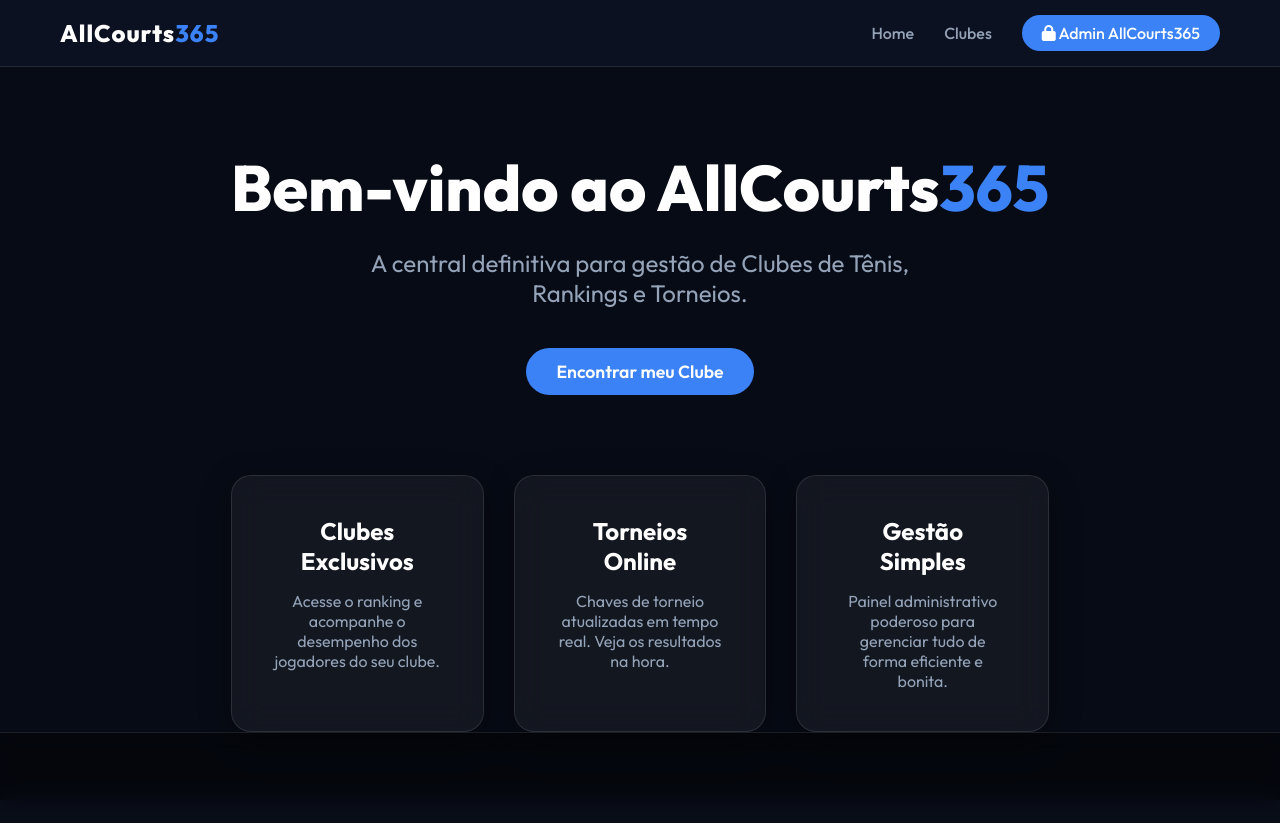
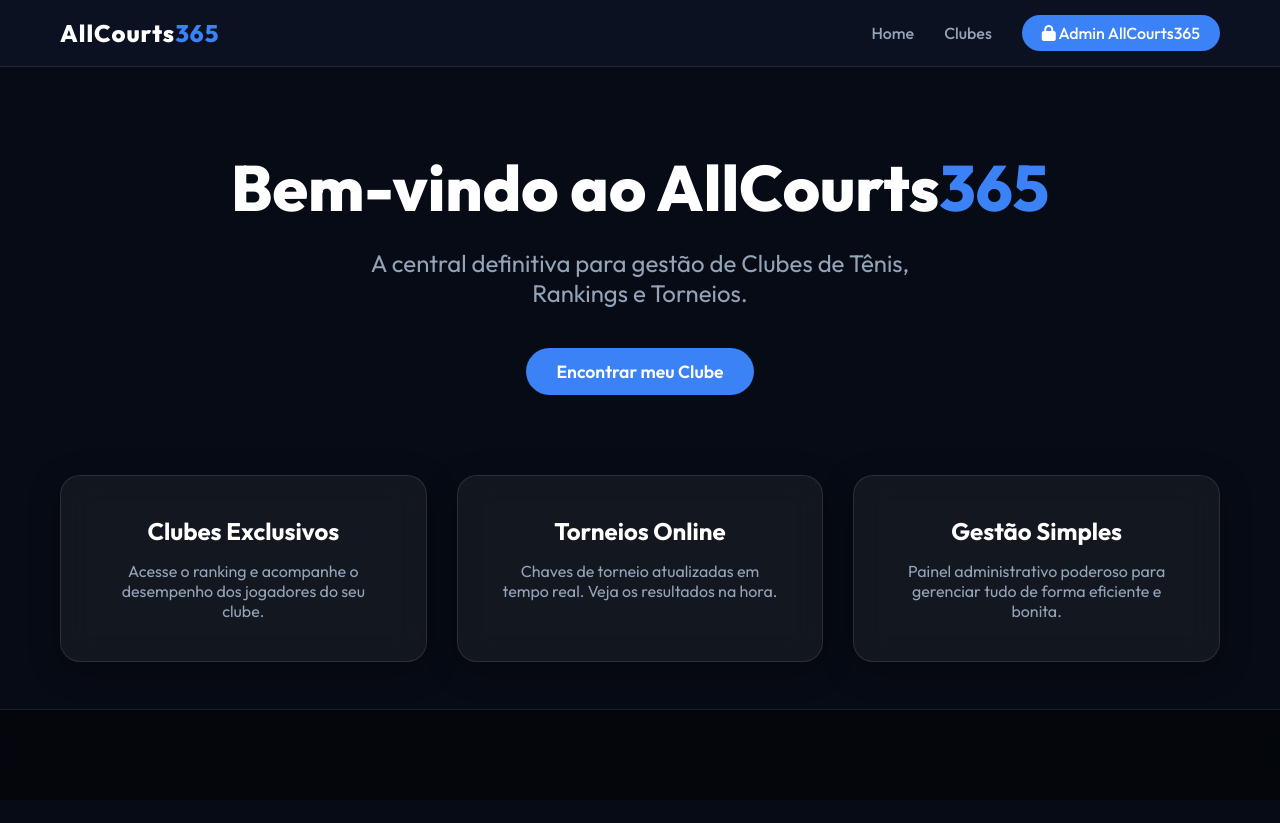
Before and after one commit to allcourts365/AllCourts365, a Django app: page / in a window 1280 px wide. After the commit the page ends 710 px from the top, so only its background shows below. Run offline with Django 5.2, Linux system fonts and the light colour scheme; data comes from the database, SQL or seed files in the repository.

Commit message:
fix: force 3 columns grid on desktop for home cards

```diff
--- a/static/css/style.css
+++ b/static/css/style.css
@@ -258,6 +258,10 @@ input, select, textarea, button {
 @media (min-width: 768px) {
     .mobile-only { display: none !important; }
     .desktop-only { display: block !important; }
+
+    .desktop-3-cols {
+        grid-template-columns: repeat(3, 1fr) !important;
+    }
 }
 
 @media (max-width: 767px) {
--- a/templates/home.html
+++ b/templates/home.html
@@ -12,7 +12,7 @@
     </div>
 
     <!-- Seção de demonstração de design premium com cards glassmorphism -->
-    <div style="margin-top: 80px; display: grid; grid-template-columns: repeat(auto-fit, minmax(250px, 1fr)); gap: 30px;">
+    <div style="margin-top: 80px; display: grid; grid-template-columns: repeat(auto-fit, minmax(300px, 1fr)); gap: 30px;" class="desktop-3-cols">
         <div class="glass-card">
             <h3 style="font-size: 1.5rem; margin-bottom: 15px;">Clubes Exclusivos</h3>
             <p>Acesse o ranking e acompanhe o desempenho dos jogadores do seu clube.</p>
```
